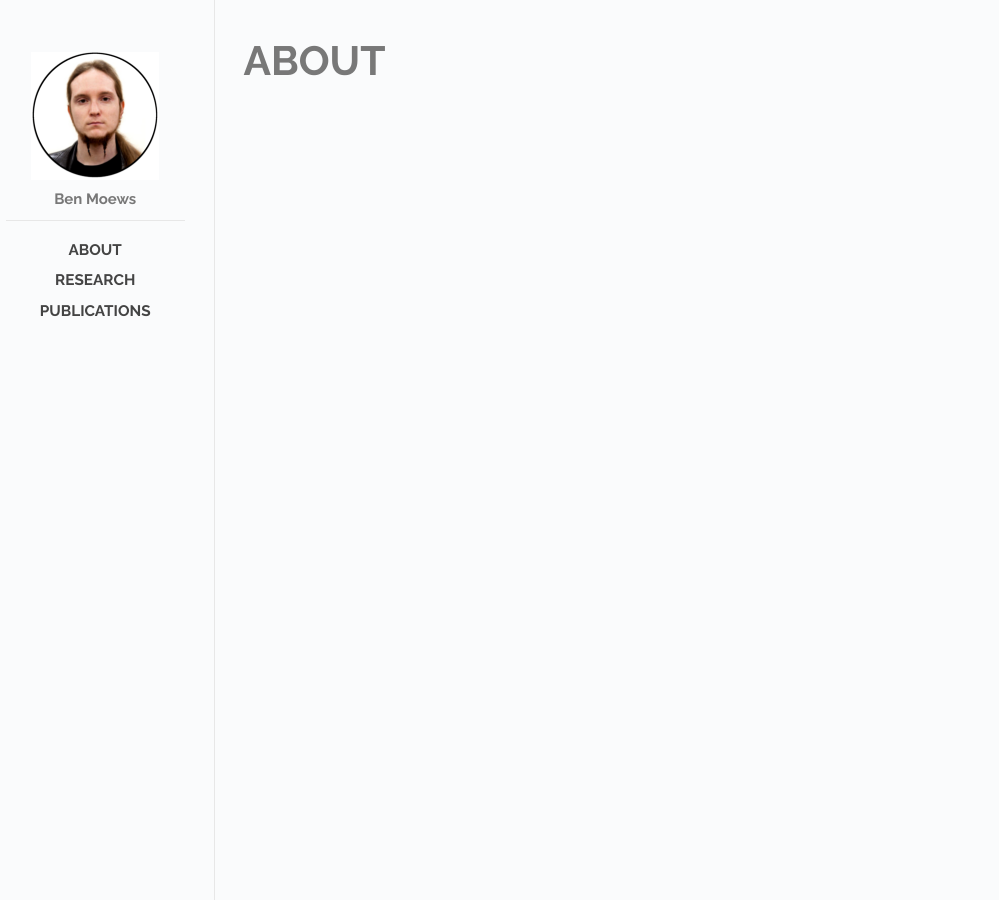
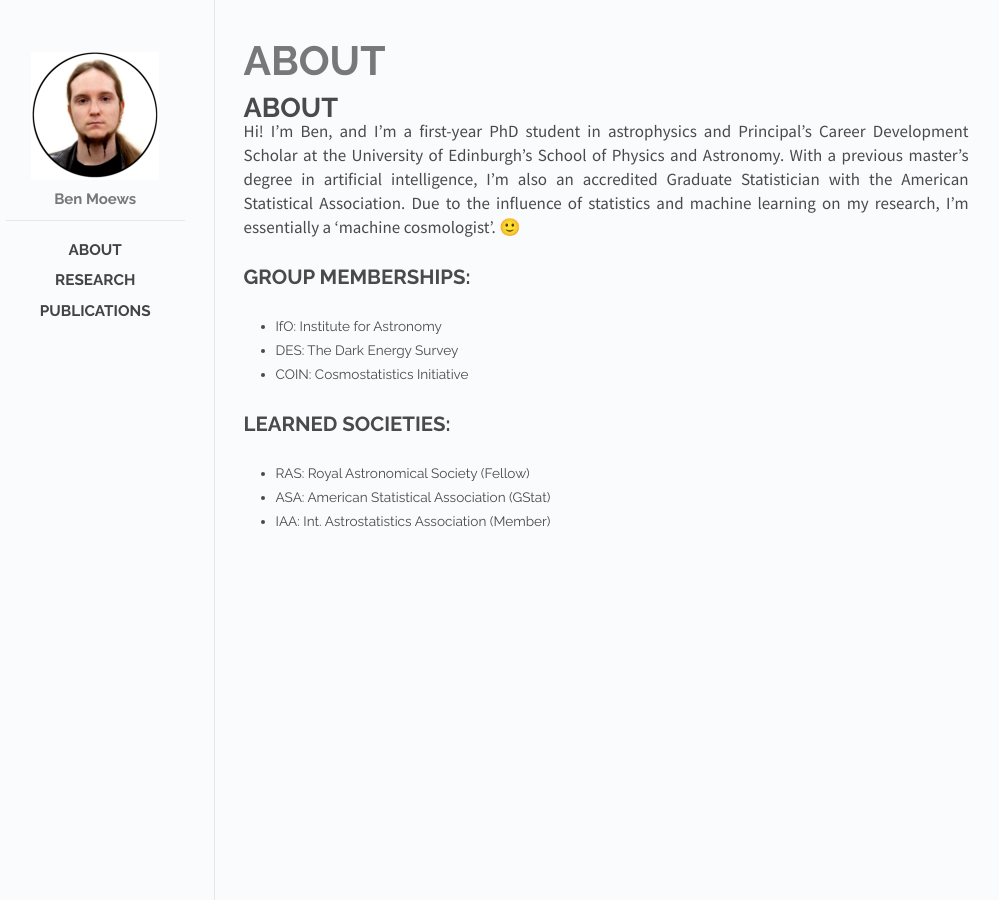
Before and after one commit to moews/moews.github.io, a Jekyll site: the page built from _posts/2017-03-27-about.md, in a window 1280 px wide. Shown: the whole page, without its empty margins (144-1143 px from the left). Built offline with Jekyll 4.4.1, drawn with Linux system fonts in a browser that asks for light colours.

Commit message:
Update 2017-03-27-about.md

```diff
--- a/_posts/2017-03-27-about.md
+++ b/_posts/2017-03-27-about.md
@@ -5,3 +5,19 @@ date: 2017-03-27 12:00:00
 cover: cover.jpg
 categories: posts
 ---
+
+# ABOUT
+
+Hi! I'm Ben, and I'm a first-year PhD student in astrophysics and Principal's Career Development Scholar at the University of Edinburgh's School of Physics and Astronomy. With a previous master's degree in artificial intelligence, I'm also an accredited Graduate Statistician with the American Statistical Association. Due to the influence of statistics and machine learning on my research, I'm essentially a 'machine cosmologist'. 🙂
+
+## GROUP MEMBERSHIPS:
+
+* IfO: Institute for Astronomy
+* DES: The Dark Energy Survey
+* COIN: Cosmostatistics Initiative
+
+## LEARNED SOCIETIES:
+
+* RAS: Royal Astronomical Society (Fellow)
+* ASA: American Statistical Association (GStat)
+* IAA: Int. Astrostatistics Association (Member)
```
